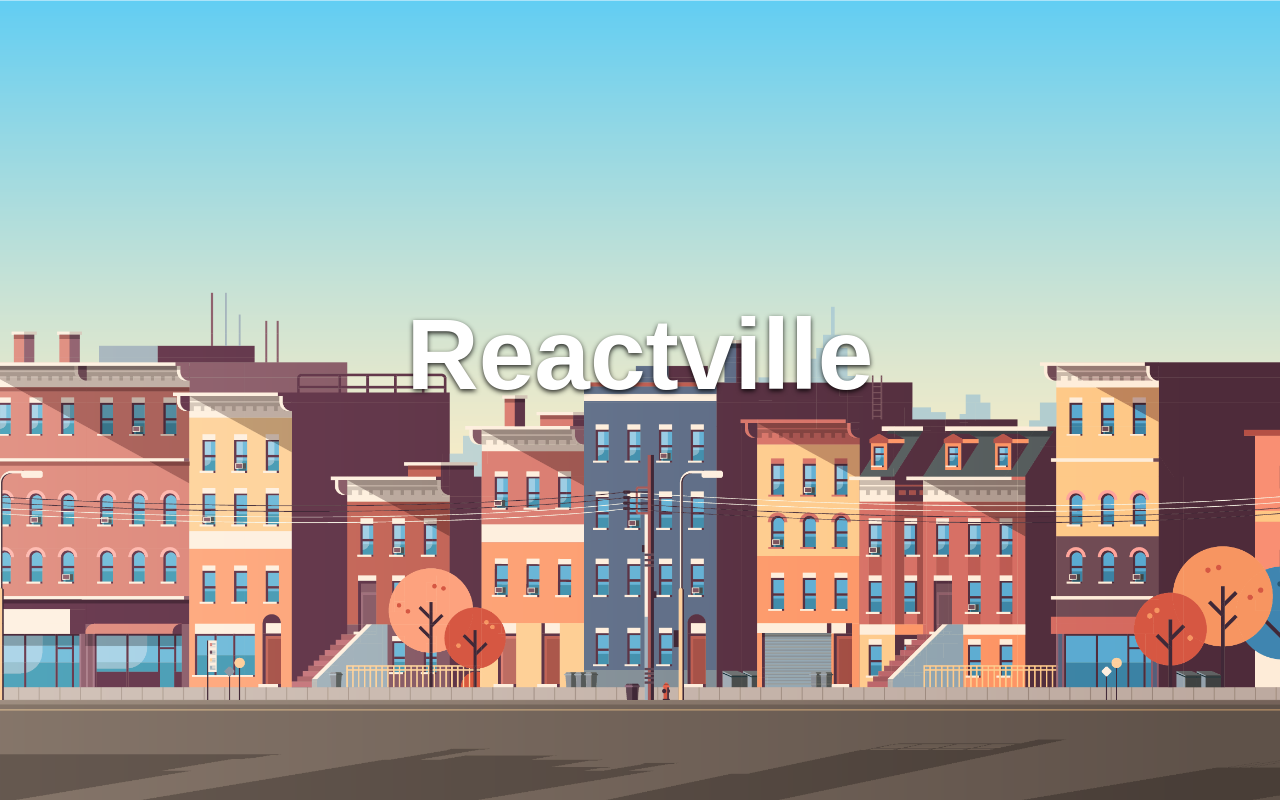
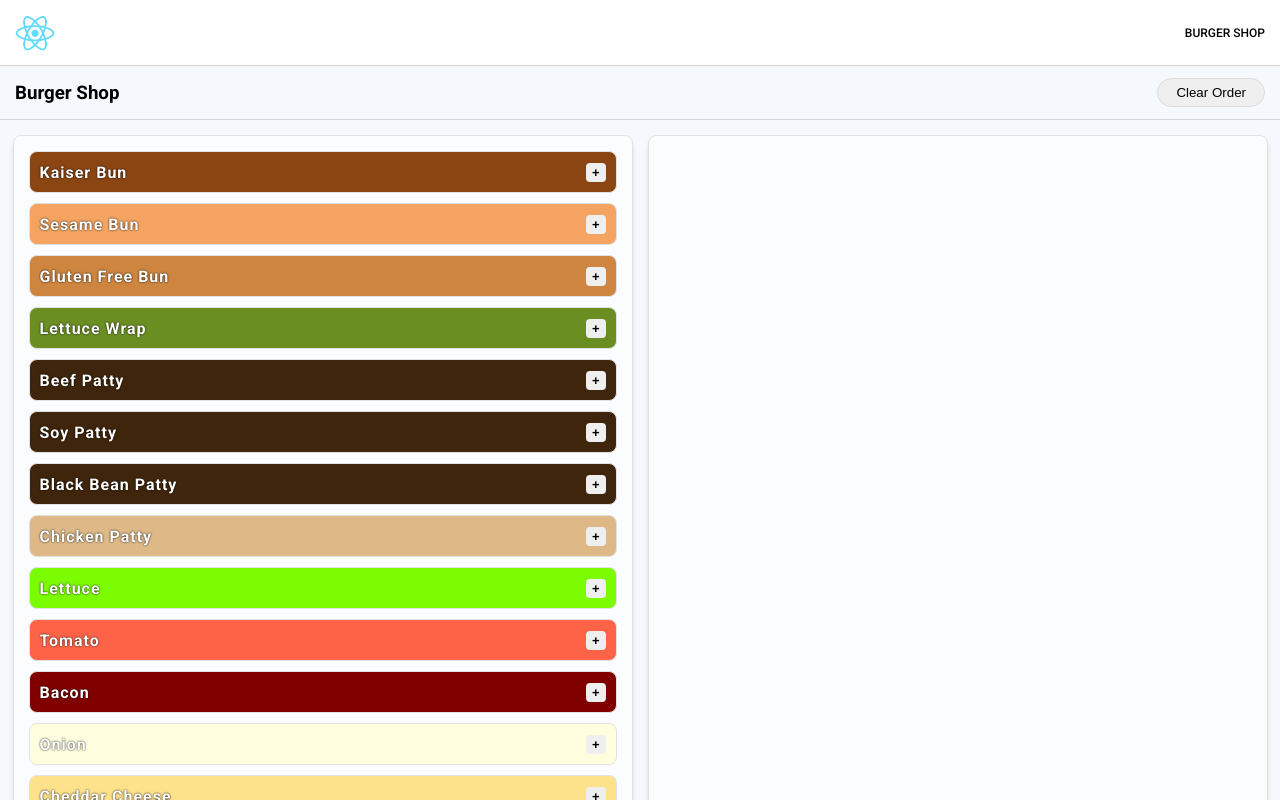
Before and after one commit to chriselliott97/reactville, a React (Create React App) app: page /burgers in a window 1280 px wide. Built offline with nearby package versions, Linux system fonts and the light colour scheme; a web font is replaced by a local one.

Commit message:
burger shop done

```diff
--- a/src/App.jsx
+++ b/src/App.jsx
@@ -1,15 +1,25 @@
 import React from 'react'
+import { Route, Routes } from 'react-router-dom'
+import './styles/App.css'
 
-import './styles/App.css'
 
 // Components
 import Landing from './Components/Landing/Landing'
+import BurgerShop from './Components/BurgerShop/BurgerShop'
+import Nav from './Components/Nav/Nav'
+
 
 const App = () => {
   return (
     <main>
-      <Landing />
+      <Nav />
+      <Routes>
+        <Route path='/' element={<Landing />}/>
+        <Route path='/burgers' element={<BurgerShop />}/>
+      </Routes>
+
     </main>
+
   )
 }
 
--- a/src/Components/BurgerShop/BurgerShop.jsx
+++ b/src/Components/BurgerShop/BurgerShop.jsx
@@ -1,19 +1,32 @@
 import '../../styles/burger.css'
+import { useState } from 'react'
+
+import IngredientList from './IngredientList'
+import BurgerStack from './BurgerStack'
 
 import { ingredients } from '../../data/burger-data'
 
 const BurgerShop = () => {
   console.log(ingredients)
+  const [stack, setStack] = useState([])
+
+  const addToBurger = (ingredient) => {
+    setStack([ingredient, ...stack])
+  }
+
+  const removeFromBurger = (idx) => {
+    setStack(stack.filter((ing, i) => i !== idx))
+  }
 
   return (
     <div className="burger-shop">
       <nav>
         <h1>Burger Shop</h1>
-        <button>Clear Order</button>
+        <button onClick={() => setStack([])}>Clear Order</button>
       </nav>
       <section>
-        IngredientList component here
-        BurgerStack component here
+        <IngredientList ingredients={ingredients}  addToBurger={addToBurger} />
+        <BurgerStack ingredients={stack} removeFromBurger={removeFromBurger}/>
       </section>
     </div>
   )
--- a/src/Components/BurgerShop/BurgerStack.jsx
+++ b/src/Components/BurgerShop/BurgerStack.jsx
@@ -1,8 +1,20 @@
+import Ingredient from './Ingredient'
 
 const BurgerStack = (props) => {
+
+  if (!props.ingredients.length) return <ul className="burger-stack">No Ingredients in burger!</ul>
+
   return (
     <ul className="burger-stack">
-      Use the map function and the Ingredient component here
+      {props.ingredients.map((ingredient, idx) => (
+        <Ingredient
+          key={idx}
+          idx={idx}
+          isList={true}
+          ingredient={ingredient}
+          removeFromBurger={props.removeFromBurger}
+        />
+      ))}
     </ul>
   )
 }
--- a/src/Components/BurgerShop/Ingredient.jsx
+++ b/src/Components/BurgerShop/Ingredient.jsx
@@ -1,10 +1,15 @@
 
 const Ingredient = (props) => {
 	return (
-		<li>
-			Name of ingredient here
-			<button>+</button>
-			<button>X</button>
+		<li style={{background: props.ingredient.color  }}>
+
+			{props.ingredient.name}
+
+			{props.addToBurger
+				? <button onClick={() => props.addToBurger(props.ingredient)}>+</button>
+				: <button onClick={() => props.removeFromBurger(props.idx)}>X</button>
+			}
+
 		</li>
 	)
 }
--- a/src/Components/BurgerShop/IngredientList.jsx
+++ b/src/Components/BurgerShop/IngredientList.jsx
@@ -1,8 +1,16 @@
+import Ingredient from "./Ingredient"
 
 const IngredientList = (props) => {
 	return (
-		<ul>
-			Use the map function and the Ingredient component here
+		<ul className="burger-stack">
+      {props.ingredients.map((ingredient, idx) =>
+			<Ingredient
+				key={idx}
+				isList={true}
+				addToBurger={props.addToBurger}
+				ingredient={ingredient}
+			/>
+		)}
 		</ul>
 	)
 }
--- a/src/Components/Nav/Nav.jsx
+++ b/src/Components/Nav/Nav.jsx
@@ -1,10 +1,12 @@
 // Components & Assets
 import Logo from '../../assets/react-logo.png'
+import { NavLink } from 'react-router-dom'
 
 const Nav = () => {
   return (
     <nav className="navigation-bar">
-
+      <NavLink id="logo" to='/'><img src={Logo} alt="react-logo"/></NavLink>
+      <NavLink to='/burgers'>BURGER SHOP</NavLink>
     </nav>
   )
 }
```
